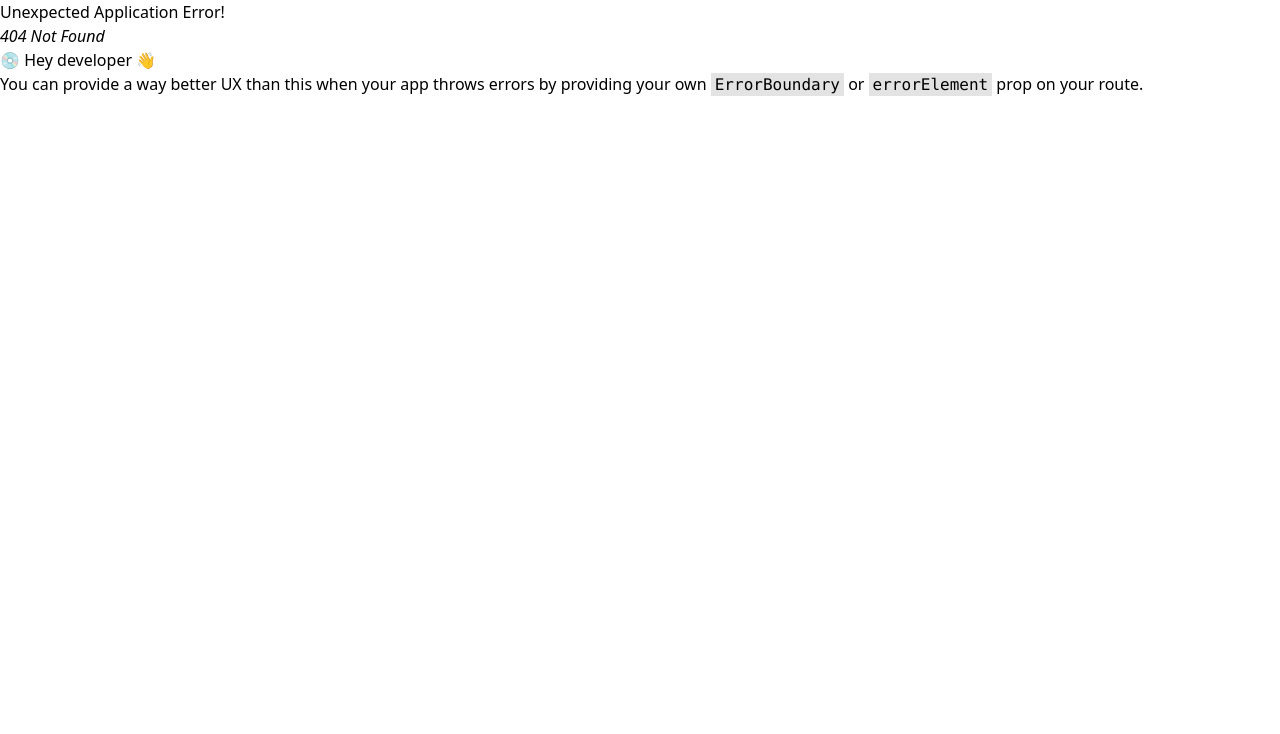
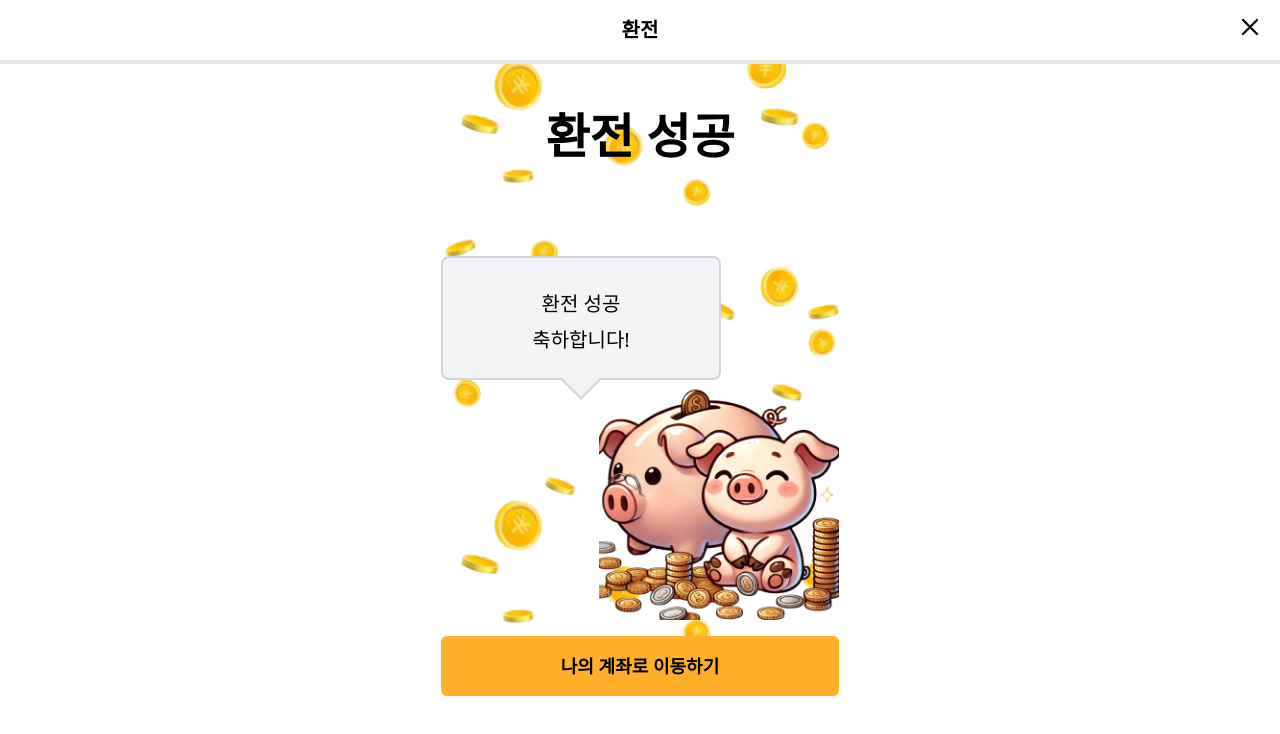
Before and after one commit to uhbooba/frontend, a React (Vite) app in the folder frontend/: page /exchange/success in a window 1280 px wide. Before the commit this address had no page. Shown: the top 734 px of the page. Built offline with nearby package versions, Linux system fonts and the light colour scheme.

Commit message:
✨ Feat: 환전 성공 페이지

```diff
--- /dev/null
+++ b/frontend/src/pages/exchange/ExchangeSuccess.tsx
@@ -0,0 +1,51 @@
+import Button from '@/components/common/buttons/Button';
+import TextBubble from '@/components/common/TextBubble';
+import TopBar from '@/components/layouts/TopBar';
+
+const ExchangeSuccess = () => {
+  return (
+    <div>
+      <div className='fixed left-0 top-0 z-10 w-full'>
+        <TopBar title='환전' showBackButton={false} />
+      </div>
+
+      {/* 배경 이미지 설정 */}
+      <div
+        className='relative mt-16 flex flex-grow flex-col justify-between px-4 pt-8'
+        style={{
+          backgroundImage: `url("/assets/images/coin_rain.png")`,
+          backgroundSize: '440px auto',
+          backgroundPosition: 'center -50px',
+        }}
+      >
+        <div className='mt-4 text-center'>
+          <p className='text-5xl font-bold'>환전 성공</p>
+        </div>
+
+        {/* 말풍선 부분 */}
+        <TextBubble content={['환전 성공', '축하합니다!']} />
+
+        {/* 돼지 이미지 */}
+        <div className='mb-4 flex justify-end'>
+          <img
+            src='/assets/images/finish_j_pig.png'
+            alt='Pig'
+            className='h-60 w-60'
+          />
+        </div>
+
+        {/* 버튼 */}
+        <div>
+          <Button
+            label='나의 계좌로 이동하기'
+            size='large'
+            color='orange'
+            className='w-full py-4'
+          />
+        </div>
+      </div>
+    </div>
+  );
+};
+
+export default ExchangeSuccess;
--- a/frontend/src/router/router.tsx
+++ b/frontend/src/router/router.tsx
@@ -41,6 +41,7 @@ import ExchangeAgree from '@/pages/exchange/ExchangeAgree';
 import ExchangeMoney from '@/pages/exchange/ExchangeMoney';
 import ExchangePassword from '@/pages/exchange/ExchangePassword';
 import ExchangeComplete from '@/pages/exchange/ExchangeComplete';
+import ExchangeSuccess from '@/pages/exchange/ExchangeSuccess';
 
 const router = createBrowserRouter([
   {
@@ -91,6 +92,7 @@ const router = createBrowserRouter([
       { path: 'exchange/money', element: <ExchangeMoney /> },
       { path: 'exchange/password', element: <ExchangePassword /> },
       { path: 'exchange/complete', element: <ExchangeComplete /> },
+      { path: 'exchange/success', element: <ExchangeSuccess /> },
     ],
   },
 ]);
```
